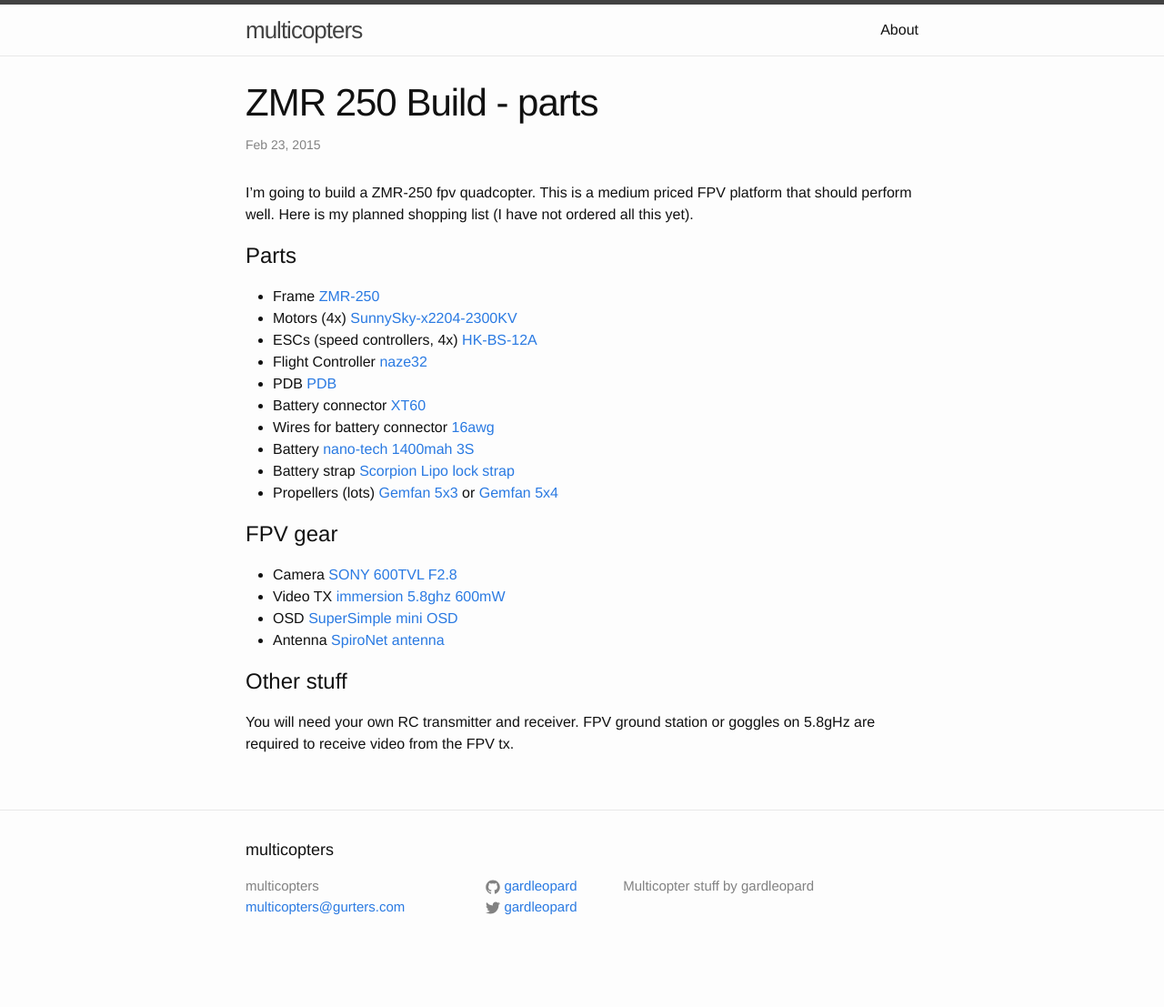
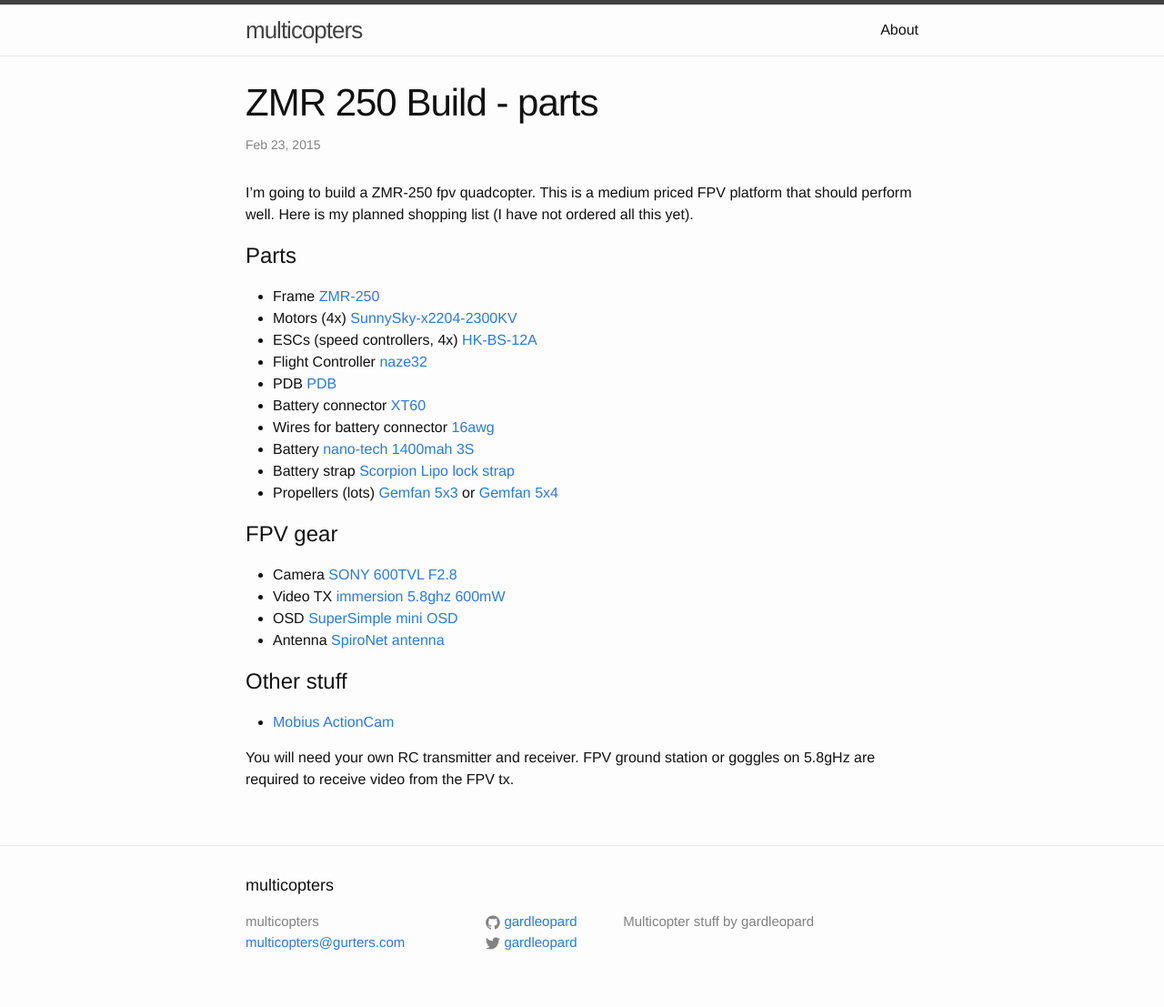
Before and after one commit to gardleopard/multicopter, a Jekyll site: the page built from _posts/2015-02-23-zmr-250-project.markdown, in a window 1280 px wide. Shown: the whole page at 91% size. Built offline with Jekyll 4.4.1, drawn with Linux system fonts in a browser that asks for light colours; before the commit the page ends 1068 px from its top, so only the background shows below that.

Commit message:
add mobius to zmr shopping cart

```diff
--- a/_posts/2015-02-23-zmr-250-project.markdown
+++ b/_posts/2015-02-23-zmr-250-project.markdown
@@ -28,8 +28,11 @@ Here is my planned shopping list (I have not ordered all this yet).
 
 # Other stuff
 
+- [Mobius ActionCam][Mobius ActionCam]
+
 You will need your own RC transmitter and receiver. FPV ground station or goggles on 5.8gHz are required to receive video from the FPV tx.
 
+[Mobius ActionCam]: http://www.ebay.com/itm/151071891306
 [ZMR-250-frame]: http://www.goodluckbuy.com/zmr250-250mm-carbon-fiber-4-axis-mini-quadcopter-frame-kit.html
 [SunnySky-x2204-2300KV]: http://www.banggood.com/Sunnysky-X2204-2300KV-Brushless-Motor-CW-CCW-For-RC-Model-p-952075.html
 [HK-BS-12A]: http://www.hobbyking.com/hobbyking/store/__11429__HobbyKing_12A_BlueSeries_Brushless_Speed_Controller.html
```
